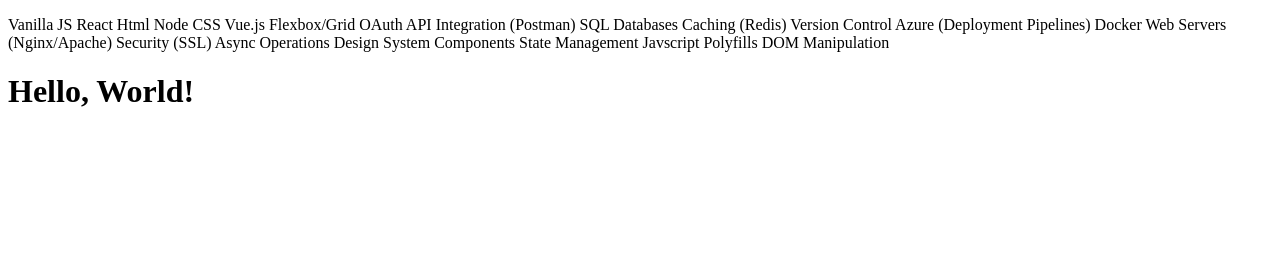
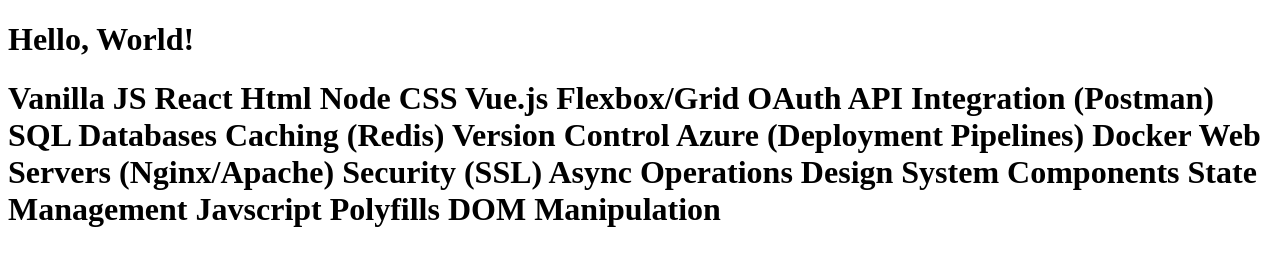
Before and after one commit to ZacharyLawCode/Main, a website: page index.html in a window 1280 px wide. Drawn offline with Linux system fonts and the light colour scheme.

Commit message:
Update index.html

```diff
--- a/index.html
+++ b/index.html
@@ -4,7 +4,12 @@
     <meta charset="UTF-8">
     <meta name="viewport" content="width=device-width, initial-scale=1.0">
     <title>Hello World</title>
-    <p>Vanilla JS
+
+</head>
+<body>
+    <h1>Hello, World!</h1>
+
+    <h1>Vanilla JS
         React
         Html
         Node
@@ -25,9 +30,6 @@
         State Management
         Javscript Polyfills
         DOM Manipulation
-        </p>
-</head>
-<body>
-    <h1>Hello, World!</h1>
+    </h1>
 </body>
 </html>
```
